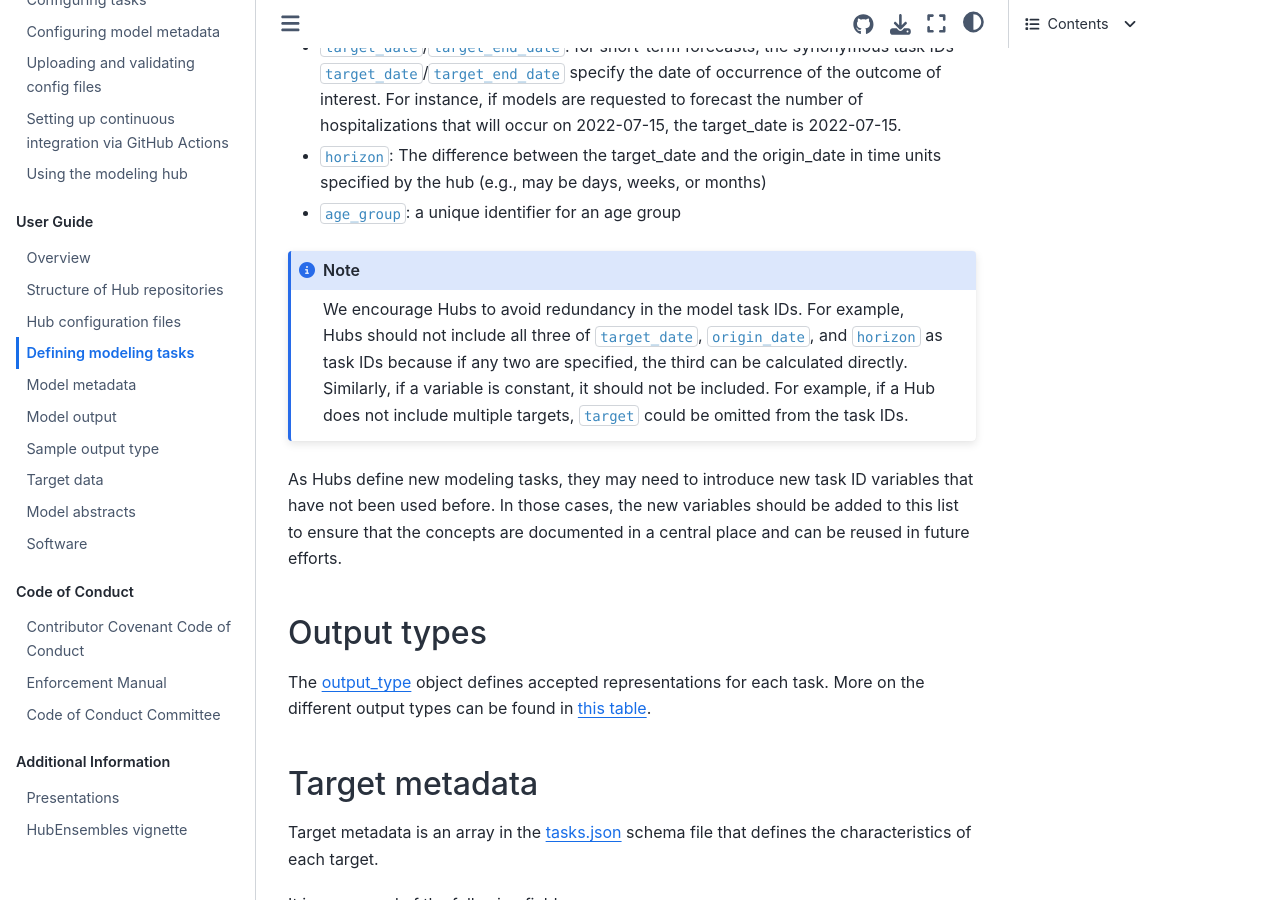
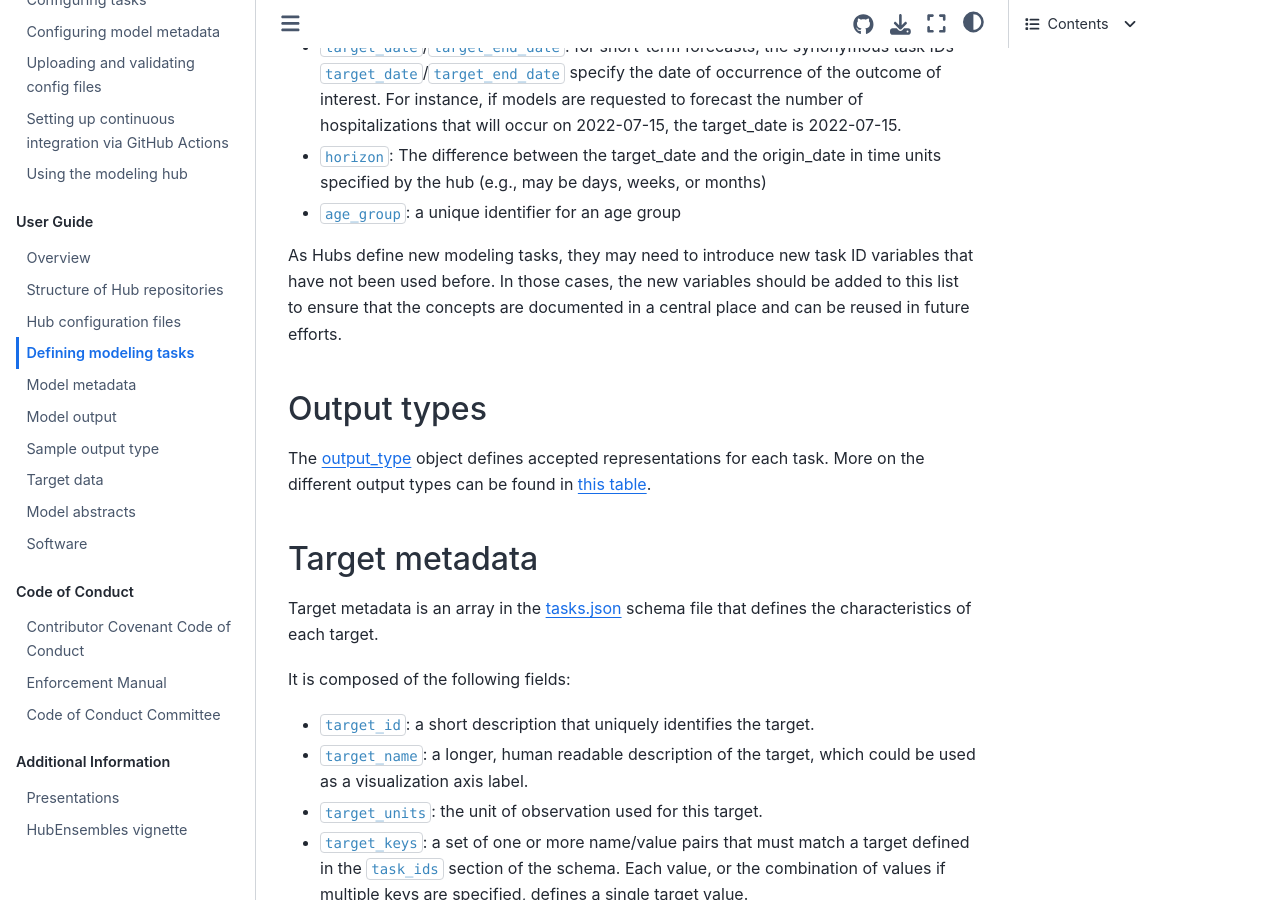
Before and after one commit to hubverse-org/hubDocs, a Sphinx documentation site: the page built from docs/source/user-guide/tasks.md, in a window 1280 px wide and 900 px high, scrolled down 2696 px. Built offline with Sphinx 7.4.7 and the Sphinx Book theme 1.1.4, drawn with Linux system fonts in a browser that asks for light colours.

Commit message:
Update tasks.md
Removed note on avoiding redundancy

````diff
--- a/docs/source/user-guide/tasks.md
+++ b/docs/source/user-guide/tasks.md
@@ -45,10 +45,6 @@ In general, there are no restrictions on what task ID variables may be named, ho
 * `target_date`/`target_end_date`: for short-term forecasts, the synonymous task IDs `target_date`/`target_end_date` specify the date of occurrence of the outcome of interest. For instance, if models are requested to forecast the number of hospitalizations that will occur on 2022-07-15, the target_date is 2022-07-15.
 * `horizon`: The difference between the target_date and the origin_date in time units specified by the hub (e.g., may be days, weeks, or months)
 * `age_group`: a unique identifier for an age group
-
-```{note}
-We encourage Hubs to avoid redundancy in the model task IDs. For example, Hubs should not include all three of `target_date`, `origin_date`, and `horizon` as task IDs because if any two are specified, the third can be calculated directly. Similarly, if a variable is constant, it should not be included. For example, if a Hub does not include multiple targets, `target` could be omitted from the task IDs.
-```
 
 As Hubs define new modeling tasks, they may need to introduce new task ID variables that have not been used before. In those cases, the new variables should be added to this list to ensure that the concepts are documented in a central place and can be reused in future efforts.
 
````
